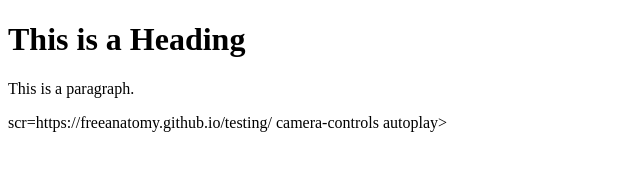
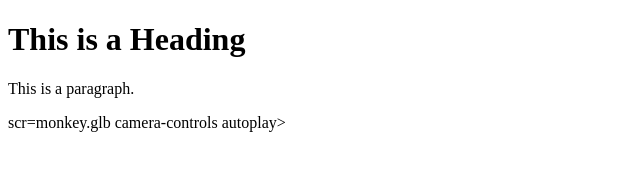
Before and after one commit to FreeAnatomy/testing, a plain HTML site: page index.html in a window 1280 px wide. Shown: the whole page, without its empty margins (0-640 px from the left). Drawn offline with Linux system fonts and the light colour scheme.

Commit message:
Update index.html

```diff
--- a/index.html
+++ b/index.html
@@ -7,7 +7,7 @@
 
 <h1>This is a Heading</h1>
 <p>This is a paragraph.</p>
-scr=https://freeanatomy.github.io/testing/
+scr=monkey.glb
   camera-controls
   autoplay>
 </model-viewer>
```
